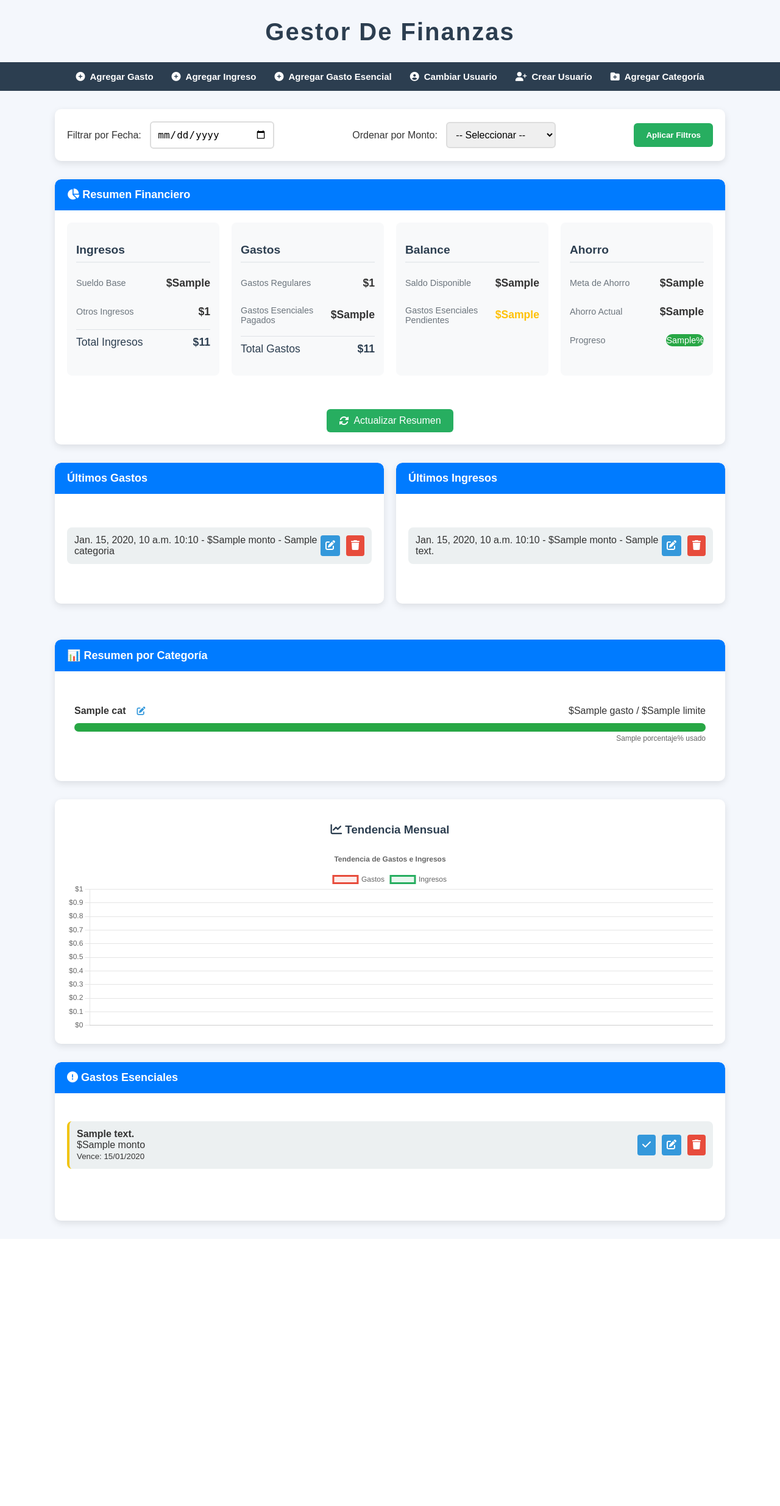
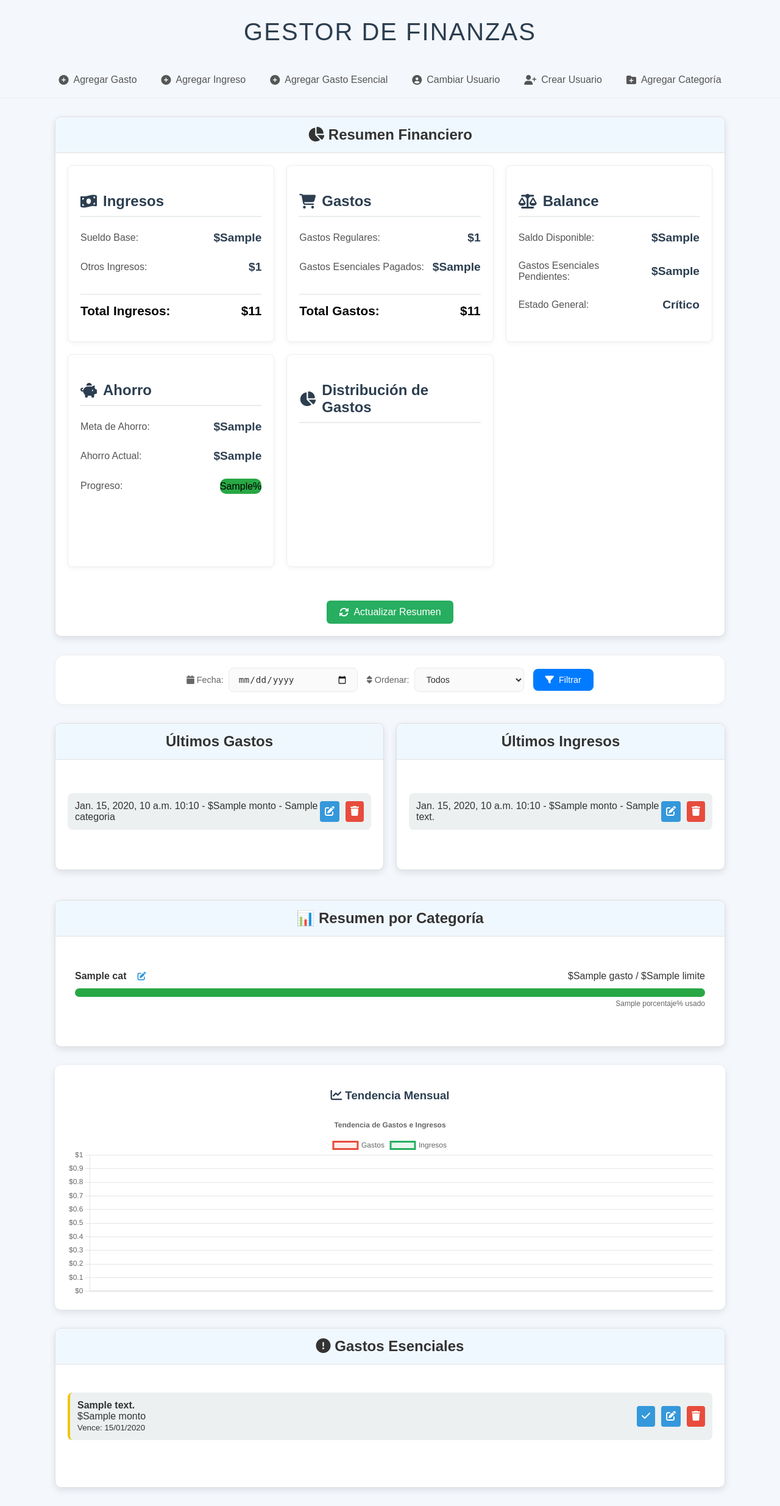
Before and after one commit to FernandoGF10/gestorFinanzas, a Django app: template finance_manager/finanzas/templates/dashboard.html in a window 1280 px wide. Shown: the whole page at 61% size. Before the commit the page ends 2014 px from the top, so only its background shows below. Run offline with Django 5.2, Linux system fonts and the light colour scheme; the template is opened without the code that fills it: most values are stand-ins (such as "Sample title", 1, 10 or a date in 2020); a map, chart or similar area stays blank.

Commit message:
Grafico torta en base a categorias

```diff
--- a/finance_manager/finanzas/templates/dashboard.html
+++ b/finance_manager/finanzas/templates/dashboard.html
@@ -16,28 +16,31 @@
         }
 
         nav {
-            background-color: #2C3E50;
-            color: white;
-            padding: 15px 0;
+            background-color: transparent;
+            color: #333;
+            padding: 20px 0;
             text-align: center;
             display: flex;
             justify-content: center;
-            gap: 30px;
+            gap: 40px;
+            border-bottom: 1px solid #eee;
+            margin-bottom: 30px;
         }
 
         nav a {
-            color: white;
+            color: #555;
             text-decoration: none;
-            font-size: 15px;
-            font-weight: bold;
+            font-size: 16px;
+            font-weight: 500;
             display: flex;
             align-items: center;
             gap: 8px;
-            transition: color 0.3s ease;
+            transition: color 0.3s ease, transform 0.3s ease;
         }
 
         nav a:hover {
-            color: #1abc9c;
+            color: #007bff;
+            transform: translateY(-2px);
         }
 
         .container {
@@ -66,16 +69,19 @@
             border-radius: 10px;
             box-shadow: 0 4px 12px rgba(0, 0, 0, 0.1);
             overflow: hidden;
+            border: 1px solid #e0e0e0;
         }
 
         .card-header {
-            background-color: #007bff;
-            color: white;
+            background-color: #f0f8ff;
+            color: #333;
             font-weight: bold;
             padding: 15px 20px;
-            font-size: 18px;
+            font-size: 24px;
             border-top-left-radius: 10px;
             border-top-right-radius: 10px;
+            text-align: center;
+            border-bottom: 1px solid #e0e0e0;
         }
 
         .card-body {
@@ -141,48 +147,74 @@
 
         .filter-form {
             margin-bottom: 30px;
-            background-color: #ffffff;
+            background-color: white;
             padding: 20px;
-            border-radius: 10px;
-            box-shadow: 0 4px 12px rgba(0, 0, 0, 0.1);
+            border-radius: 15px;
+            box-shadow: 0 2px 10px rgba(0, 0, 0, 0.03);
             display: flex;
-            justify-content: space-between;
+            flex-wrap: wrap;
+            justify-content: center;
             align-items: center;
+            gap: 15px;
+            border: 1px solid #f0f0f0;
+        }
+
+        .filter-form > div {
+            display: flex;
+            align-items: center;
+            gap: 8px;
+            position: relative;
         }
 
         .filter-form label {
-            font-size: 16px;
-            margin-right: 10px;
+            font-size: 0.9rem;
+            color: #666;
+            font-weight: 500;
+            white-space: nowrap;
         }
 
         .filter-form input,
         .filter-form select {
-            padding: 10px;
-            font-size: 16px;
-            border: 2px solid #ddd;
-            border-radius: 6px;
+            padding: 10px 15px;
+            font-size: 0.9rem;
+            border: 1px solid #eaeaea;
+            border-radius: 8px;
             width: 180px;
-            transition: border-color 0.3s ease;
+            transition: all 0.3s ease;
+            background-color: #fafafa;
+            color: #333;
         }
 
         .filter-form input:focus,
         .filter-form select:focus {
-            border-color: #27AE60;
+            border-color: #007bff;
+            box-shadow: 0 0 0 3px rgba(0, 123, 255, 0.08);
             outline: none;
+            background-color: #fff;
         }
 
         .filter-form button {
-            background-color: #27AE60;
+            background-color: #007bff;
             color: white;
-            padding: 12px 20px;
-            border-radius: 6px;
-            font-weight: bold;
+            padding: 10px 20px;
+            border-radius: 8px;
+            font-weight: 500;
             border: none;
-            transition: background-color 0.3s ease;
+            cursor: pointer;
+            transition: all 0.3s ease;
+            font-size: 0.9rem;
+            display: flex;
+            align-items: center;
+            gap: 8px;
         }
 
         .filter-form button:hover {
-            background-color: #2ECC71;
+            background-color: #0056b3;
+            transform: translateY(-1px);
+        }
+
+        .filter-form button:active {
+            transform: translateY(0);
         }
 
         .actions {
@@ -360,23 +397,30 @@
 
         .resumen-grid {
             display: grid;
-            grid-template-columns: repeat(auto-fit, minmax(250px, 1fr));
+            grid-template-columns: repeat(auto-fit, minmax(280px, 1fr));
             gap: 20px;
             margin-bottom: 20px;
         }
 
         .resumen-seccion {
-            background-color: #f8f9fa;
+            background-color: white;
             border-radius: 8px;
-            padding: 15px;
+            padding: 20px;
+            box-shadow: 0 2px 8px rgba(0, 0, 0, 0.05);
+            border: 1px solid #eee;
+            display: flex;
+            flex-direction: column;
         }
 
         .resumen-seccion h3 {
             color: #2C3E50;
-            font-size: 1.2rem;
+            font-size: 1.5rem;
             margin-bottom: 15px;
-            padding-bottom: 8px;
+            padding-bottom: 10px;
             border-bottom: 2px solid #e9ecef;
+            display: flex;
+            align-items: center;
+            gap: 10px;
         }
 
         .resumen-item {
@@ -385,28 +429,32 @@
             align-items: center;
             margin-bottom: 10px;
             padding: 8px 0;
+            font-size: 1.1rem;
         }
 
         .resumen-item .label {
-            color: #6c757d;
-            font-size: 0.9rem;
+            color: #555;
+            font-size: 1rem;
+            font-weight: normal;
         }
 
         .resumen-item .valor {
             font-weight: bold;
-            font-size: 1.1rem;
+            font-size: 1.2rem;
+            color: #2C3E50;
         }
 
         .resumen-item.total {
-            margin-top: 10px;
-            padding-top: 10px;
-            border-top: 1px solid #dee2e6;
+            margin-top: 15px;
+            padding-top: 15px;
+            border-top: 1px solid #ddd;
         }
 
         .resumen-item.total .label,
         .resumen-item.total .valor {
-            font-size: 1.1rem;
-            color: #2C3E50;
+            font-size: 1.3rem;
+            color: #000;
+            font-weight: bold;
         }
 
         .text-danger {
@@ -417,8 +465,12 @@
             color: #ffc107;
         }
 
+        .text-success {
+            color: #28a745; /* Green color for success */
+        }
+
         .progress {
-            height: 20px;
+            height: 25px; /* Increased height */
             background-color: #e9ecef;
             border-radius: 10px;
             overflow: hidden;
@@ -426,10 +478,10 @@
 
         .progress-bar {
             background-color: #27AE60;
-            color: white;
+            color: black; /* Changed to black for better visibility */
             text-align: center;
-            line-height: 20px;
-            font-size: 0.9rem;
+            line-height: 25px; /* Adjusted line-height to match new height */
+            font-size: 1rem; /* Increased font size */
             transition: width 0.3s ease;
         }
 
@@ -455,11 +507,22 @@
             color: white;
         }
 
+        /* New styles for header */
+        .main-header {
+            text-align: center;
+            color: #2c3e50;
+            margin-top: 30px;
+            font-size: 2.5rem;
+            letter-spacing: 2px;
+            font-weight: 300; /* Lighter font weight */
+            text-transform: uppercase;
+        }
+
     </style>
 </head>
 <body>
 
-<h1 style="text-align:center; color:#2C3E50; margin-top:30px; font-size:2.5rem; letter-spacing:2px;">Gestor De Finanzas</h1>
+<h1 class="main-header">Gestor De Finanzas</h1>
 
 <nav>
     <a href="{% url 'agregar_gasto' usuario.id %}">
@@ -483,24 +546,6 @@
 </nav>
 
 <div class="container">
-    <form method="get" class="filter-form">
-        <div>
-            <label for="fecha">Filtrar por Fecha:</label>
-            <input type="date" name="fecha" value="{{ fecha_filtro }}">
-        </div>
-
-        <div>
-            <label for="orden">Ordenar por Monto:</label>
-            <select name="orden">
-                <option value="">-- Seleccionar --</option>
-                <option value="mayor" {% if orden_filtro == 'mayor' %}selected{% endif %}>Mayor a menor</option>
-                <option value="menor" {% if orden_filtro == 'menor' %}selected{% endif %}>Menor a mayor</option>
-            </select>
-        </div>
-
-        <button type="submit">Aplicar Filtros</button>
-    </form>
-
     <div class="row">
         <div class="half-card">
             <div class="card">
@@ -511,69 +556,88 @@
                     <div class="resumen-grid">
                         <!-- Ingresos -->
                         <div class="resumen-seccion">
-                            <h3>Ingresos</h3>
+                            <h3><i class="fas fa-money-bill-wave"></i> Ingresos</h3>
                             <div class="resumen-item">
-                                <span class="label">Sueldo Base</span>
+                                <span class="label">Sueldo Base:</span>
                                 <span class="valor">${{ usuario.sueldo_base }}</span>
                             </div>
                             <div class="resumen-item">
-                                <span class="label">Otros Ingresos</span>
+                                <span class="label">Otros Ingresos:</span>
                                 <span class="valor">${{ total_ingresos }}</span>
                             </div>
                             <div class="resumen-item total">
-                                <span class="label">Total Ingresos</span>
+                                <span class="label">Total Ingresos:</span>
                                 <span class="valor">${{ usuario.sueldo_base|add:total_ingresos }}</span>
                             </div>
                         </div>
 
                         <!-- Gastos -->
                         <div class="resumen-seccion">
-                            <h3>Gastos</h3>
+                            <h3><i class="fas fa-shopping-cart"></i> Gastos</h3>
                             <div class="resumen-item">
-                                <span class="label">Gastos Regulares</span>
+                                <span class="label">Gastos Regulares:</span>
                                 <span class="valor">${{ total_gastos }}</span>
                             </div>
                             <div class="resumen-item">
-                                <span class="label">Gastos Esenciales Pagados</span>
+                                <span class="label">Gastos Esenciales Pagados:</span>
                                 <span class="valor">${{ gastos_esenciales_pagados }}</span>
                             </div>
                             <div class="resumen-item total">
-                                <span class="label">Total Gastos</span>
+                                <span class="label">Total Gastos:</span>
                                 <span class="valor">${{ total_gastos|add:gastos_esenciales_pagados }}</span>
                             </div>
                         </div>
 
                         <!-- Balance -->
                         <div class="resumen-seccion">
-                            <h3>Balance</h3>
+                            <h3><i class="fas fa-balance-scale"></i> Balance</h3>
                             <div class="resumen-item">
-                                <span class="label">Saldo Disponible</span>
+                                <span class="label">Saldo Disponible:</span>
                                 <span class="valor {% if saldo_restante < 0 %}text-danger{% endif %}">${{ saldo_restante }}</span>
                             </div>
                             <div class="resumen-item">
-                                <span class="label">Gastos Esenciales Pendientes</span>
+                                <span class="label">Gastos Esenciales Pendientes:</span>
                                 <span class="valor text-warning">${{ gastos_esenciales_pendientes }}</span>
+                            </div>
+                            <div class="resumen-item">
+                                <span class="label">Estado General:</span>
+                                <span class="valor {% if saldo_restante >= 0 %}text-success{% else %}text-danger{% endif %}">
+                                    {% if saldo_restante >= 0 %}
+                                        Saludable
+                                    {% else %}
+                                        Crítico
+                                    {% endif %}
+                                </span>
                             </div>
                         </div>
 
                         <!-- Ahorro -->
                         <div class="resumen-seccion">
-                            <h3>Ahorro</h3>
+                            <h3><i class="fas fa-piggy-bank"></i> Ahorro</h3>
                             <div class="resumen-item">
-                                <span class="label">Meta de Ahorro</span>
+                                <span class="label">Meta de Ahorro:</span>
                                 <span class="valor">${{ usuario.meta_ahorro }}</span>
                             </div>
                             <div class="resumen-item">
-                                <span class="label">Ahorro Actual</span>
+                                <span class="label">Ahorro Actual:</span>
                                 <span class="valor">${{ usuario.ahorro_actual }}</span>
                             </div>
                             <div class="resumen-item">
-                                <span class="label">Progreso</span>
+                                <span class="label">Progreso:</span>
                                 <div class="progress">
-                                    <div class="progress-bar" role="progressbar" style="width: {{ porcentaje_ahorro }}%">
+                                    <div class="progress-bar" role="progressbar" style="width: {{ porcentaje_ahorro }}%;"
+                                        aria-valuenow="{{ porcentaje_ahorro }}" aria-valuemin="0" aria-valuemax="100">
                                         {{ porcentaje_ahorro }}%
                                     </div>
                                 </div>
+                            </div>
+                        </div>
+
+                        <!-- Gráfico de Distribución de Gastos -->
+                        <div class="resumen-seccion">
+                            <h3><i class="fas fa-chart-pie"></i> Distribución de Gastos</h3>
+                            <div class="chart-container" style="height: 200px;">
+                                <canvas id="gastosPorCategoriaChart"></canvas>
                             </div>
                         </div>
                     </div>
@@ -586,6 +650,27 @@
             </div>
         </div>
     </div>
+
+    <form method="get" class="filter-form">
+        <div>
+            <label for="fecha"><i class="fas fa-calendar"></i> Fecha:</label>
+            <input type="date" name="fecha" value="{{ fecha_filtro }}" placeholder="Seleccionar fecha">
+        </div>
+
+        <div>
+            <label for="orden"><i class="fas fa-sort"></i> Ordenar:</label>
+            <select name="orden">
+                <option value="">Todos</option>
+                <option value="mayor" {% if orden_filtro == 'mayor' %}selected{% endif %}>Mayor a menor</option>
+                <option value="menor" {% if orden_filtro == 'menor' %}selected{% endif %}>Menor a mayor</option>
+            </select>
+        </div>
+
+        <button type="submit">
+            <i class="fas fa-filter"></i>
+            Filtrar
+        </button>
+    </form>
 
     <div class="row">
         <div class="half-card">
@@ -689,6 +753,27 @@
             {% endif %}
         </div>
     </div>
+
+    <!-- Sistema de Alertas -->
+    {% if resumen_categorias %}
+        {% for cat in resumen_categorias %}
+            {% if cat.limite > 0 %}
+                {% if cat.porcentaje >= 90 %}
+                    <div class="alert-container danger">
+                        <i class="fas fa-exclamation-triangle alert-icon"></i>
+                        ¡Alerta! Has superado el 90% del límite en la categoría "{{ cat.nombre }}".
+                        Llevas gastado ${{ cat.gasto }} de ${{ cat.limite }}.
+                    </div>
+                {% elif cat.porcentaje >= 75 %}
+                    <div class="alert-container warning">
+                        <i class="fas fa-exclamation-circle alert-icon"></i>
+                        Atención: Te estás acercando al límite en la categoría "{{ cat.nombre }}".
+                        Has gastado ${{ cat.gasto }} de ${{ cat.limite }} ({{ cat.porcentaje }}%).
+                    </div>
+                {% endif %}
+            {% endif %}
+        {% endfor %}
+    {% endif %}
 
     <!-- Gráfico de Tendencias -->
     <div class="dashboard-stats">
@@ -754,7 +839,56 @@
         }
     });
 
-    // Inicializar gráfico
+    // Datos para el gráfico de distribución de gastos
+    const categorias = {{ categorias_nombres|safe }};
+    const gastosPorCategoria = {{ gastos_por_categoria|safe }};
+    const colores = [
+        '#FF6384', '#36A2EB', '#FFCE56', '#4BC0C0', '#9966FF',
+        '#FF9F40', '#8AC249', '#EA526F', '#23B5D3', '#279AF1'
+    ];
+
+    // Gráfico de distribución de gastos
+    const ctxGastos = document.getElementById('gastosPorCategoriaChart').getContext('2d');
+    new Chart(ctxGastos, {
+        type: 'pie',
+        data: {
+            labels: categorias,
+            datasets: [{
+                data: gastosPorCategoria,
+                backgroundColor: colores,
+                borderWidth: 1
+            }]
+        },
+        options: {
+            responsive: true,
+            maintainAspectRatio: false,
+            plugins: {
+                legend: {
+                    position: 'right',
+                    labels: {
+                        boxWidth: 12,
+                        padding: 10,
+                        font: {
+                            size: 11
+                        }
+                    }
+                },
+                tooltip: {
+                    callbacks: {
+                        label: function(context) {
+                            const label = context.label || '';
+                            const value = context.raw || 0;
+                            const total = context.dataset.data.reduce((a, b) => a + b, 0);
+                            const percentage = Math.round((value / total) * 100);
+                            return `${label}: $${value} (${percentage}%)`;
+                        }
+                    }
+                }
+            }
+        }
+    });
+
+    // Inicializar gráfico de tendencias
     const ctx = document.getElementById('tendenciasChart').getContext('2d');
 
     // Datos del gráfico
```
Also changed, not shown: other parts of finance_manager/finanzas/templates/dashboard.html (+19 -35 lines), finance_manager/finanzas/views.py (+11 -0 lines).
